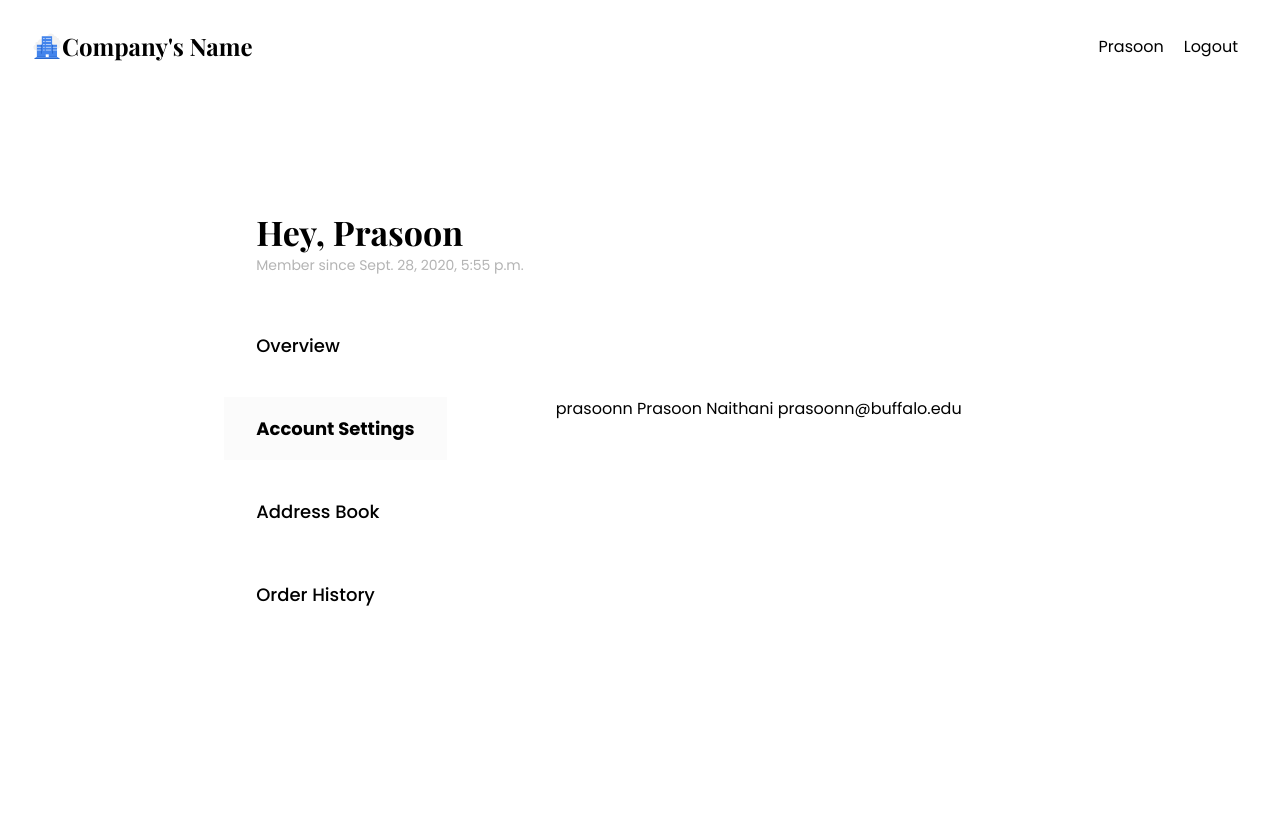
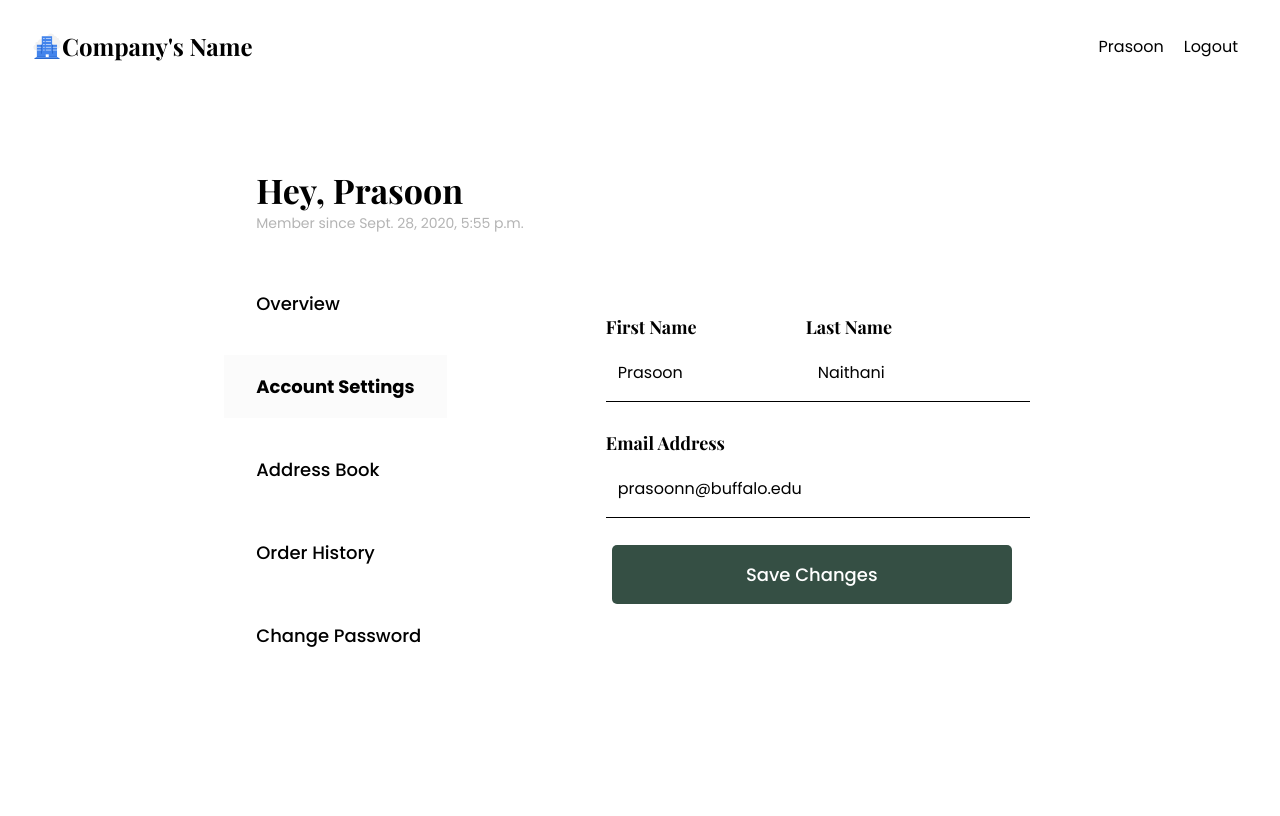
Before and after one commit to naithani-prasoon/django-eCommerce, a Django app: page /account/ in a window 1280 px wide. Run offline with Django 3.2, Linux system fonts and the light colour scheme; a user stored in the database is signed in.

Commit message:
personalk-info-editable

```diff
--- a/ecommerce/account/templates/account.html
+++ b/ecommerce/account/templates/account.html
@@ -25,26 +25,46 @@
                 <button class ="accountTab" onclick="displayTab(event, 'account_settings')" id="accountDefault">Account Settings</button>
                 <button class ="accountTab" onclick="displayTab(event, 'address_book')">Address Book</button>
                 <button class ="accountTab" onclick="displayTab(event, 'order_history')">Order History</button>
+                <button class ="accountTab" onclick="displayTab(event, 'change_password')">Change Password</button>
             </div>
             <div class="userContent">
                 <div class = "accountTabs" id = "overview">
                     overview
                 </div>
                 <div class = "accountTabs" id = "account_settings">
-                    {{user.username}}
-                    {{user.first_name}}
-                    {{user.last_name}}
-                    {{user.email}}
+                    <form action="" method="POST">
+                        {%csrf_token%}
+                        <div class ="formSection">
+                            <div class="inputField">
+                                <p>First Name</p>
+                                {{ profileForm.first_name }}
+                            </div>
+                            <div class="inputField">
+                                <p>Last Name</p>
+                                {{ profileForm.last_name }}
+                            </div>
+                        </div>
+                        <div class="inputField">
+                            <p>Email Address</p>
+                            {{ profileForm.email }}
+                        </div>
+                        <button type="submit" class ='saveButton'>Save Changes</button>
+                    </form>
                 </div>
                 <div class = "accountTabs" id = "address_book">
                     <form method="POST" action="">
                         {%csrf_token%}
                         Address Line 1
-                        {{ addressForm.address_line1 }}
                     </form>
                 </div>
                 <div class = "accountTabs" id = "order_history">
                     order history
+                </div>
+                <div class = "accountTabs" id = "change_password">
+                    change password
+                    <form action ="" method="POST">
+
+                    </form>
                 </div>
             </div>
         </div>
--- a/ecommerce/account/templates/registration.html
+++ b/ecommerce/account/templates/registration.html
@@ -53,6 +53,7 @@
                     {%for message in messages%}
                         {{message}}
                     {%endfor%}
+
                 </div>
                 <button type="submit">Become a Member</button>
                 <div class="loginLinks">
--- a/ecommerce/account/user.py
+++ b/ecommerce/account/user.py
@@ -1,12 +1,20 @@
 # Code by Prasoon Naithani
 
 from django import forms
-from django.contrib.auth import models
+from django.contrib.auth import models, authenticate, get_user, get_user_model
+
 from django.contrib.auth.models import User, User
-from django.contrib.auth.forms import UserCreationForm
+from django.contrib.auth.forms import UserCreationForm, UserChangeForm
 
 
 class RegistrationForm(UserCreationForm):
     class Meta:
         model = User
         fields = ["username", "password1", "password2",'first_name','last_name','email']
+
+class ProfileForm(UserChangeForm):
+    password = None
+    class Meta:
+        model = User
+        fields = ['first_name', 'last_name', 'email']
+        labels = {'first_name': '', 'last_name' : '', 'email' : ''}
--- a/ecommerce/account/views.py
+++ b/ecommerce/account/views.py
@@ -3,12 +3,12 @@
 from django.shortcuts import render,redirect
 from django.http import HttpResponse
 from django.contrib.auth import login, logout, authenticate, get_user, get_user_model
-from django.contrib.auth.forms import UserCreationForm, AuthenticationForm
+from django.contrib.auth.forms import UserCreationForm, AuthenticationForm, UserChangeForm, PasswordChangeForm
 from django.contrib.auth.decorators import login_required
 from django.contrib import messages
 from django.contrib.auth.models import User
 
-from .user import RegistrationForm
+from .user import RegistrationForm, ProfileForm
 
 def index(request):
     clearingMessage(request)
@@ -36,7 +36,6 @@
     return render(request,'login.html',{'signform':form})
 
 
-
 def createUser(request):
     if request.method == 'POST':
         createForm = RegistrationForm(request.POST)
@@ -59,7 +58,6 @@
         createForm = RegistrationForm()
     return render(request, 'registration.html',{'form':createForm})
 
-
 def clearingMessage(request):
     system_messages = messages.get_messages(request)
     for message in system_messages:
@@ -71,4 +69,14 @@
 
 @login_required
 def userAccount(request):
-    return render(request, "account.html", {})
+    if request.user.is_authenticated:
+        if request.method == 'POST':
+            profile_personalForm = ProfileForm(request.POST, instance=request.user)
+            if profile_personalForm.is_valid():
+                profile_personalForm.save()
+        else:
+            profile_personalForm = ProfileForm(instance = request.user)
+        return render(request, 'account.html', {'profileForm' : profile_personalForm})
+
+    else:
+        return redirect('login')
--- a/ecommerce/static/css/accounts.css
+++ b/ecommerce/static/css/accounts.css
@@ -60,3 +60,71 @@
 .userName caption{
     font-family: 'Poppins', sans-serif;
 }
+
+.accountTabs{
+    display: flex;
+    flex-direction: column;
+    align-items: center;
+    justify-content: center;
+    width: 100%;
+}
+
+.accountTabs form{
+    display: flex;
+    flex-direction: column;
+    align-items: center;
+    justify-content: center;
+    width:400px;
+    margin-top:100px;
+}
+
+.formSection{
+    display: flex;
+    align-items: center;
+    justify-content: center;
+    width: 100%;
+}
+
+.inputField{
+    margin:12px 0;
+    width:400px;
+}
+
+.inputField p{
+    font-size: 18px;
+    font-weight: bold;
+    font-family: 'Playfair Display', sans-serif;
+}
+
+.accountTabs form input{
+    padding:16px 12px;
+    margin:5px auto;
+    font-size:16px;
+    border:none;
+    border-bottom:1px solid rgb(0,0,0);
+    outline: none;
+    background: transparent;
+
+    transition: 0.4s ease-in-out;
+    font-family: 'Poppins', sans-serif;
+    width: 100%;
+}
+
+.accountTabs form button.saveButton{
+    border:none;
+    outline: none;
+    background-color: rgb(53,79,68);
+    color:white;
+    padding:16px 32px;
+    width:400px;
+    text-align: center;
+    border-radius: 5px;
+    margin-left:12px;
+    transition: 0.4s ease-in-out;
+}
+
+.accountTabs form button.saveButton:hover{
+    box-shadow: 0 0 5px 1px rgba(0,0,0,0.1);
+    cursor: pointer;
+    background: rgba(0,0,0,0.8);
+}
```
Also changed, not shown: ecommerce/account/templates/personalInfo.html (added, +15 -0 lines), ecommerce/static/css/forms.css (+12 -0 lines), ecommerce/db.sqlite3.
